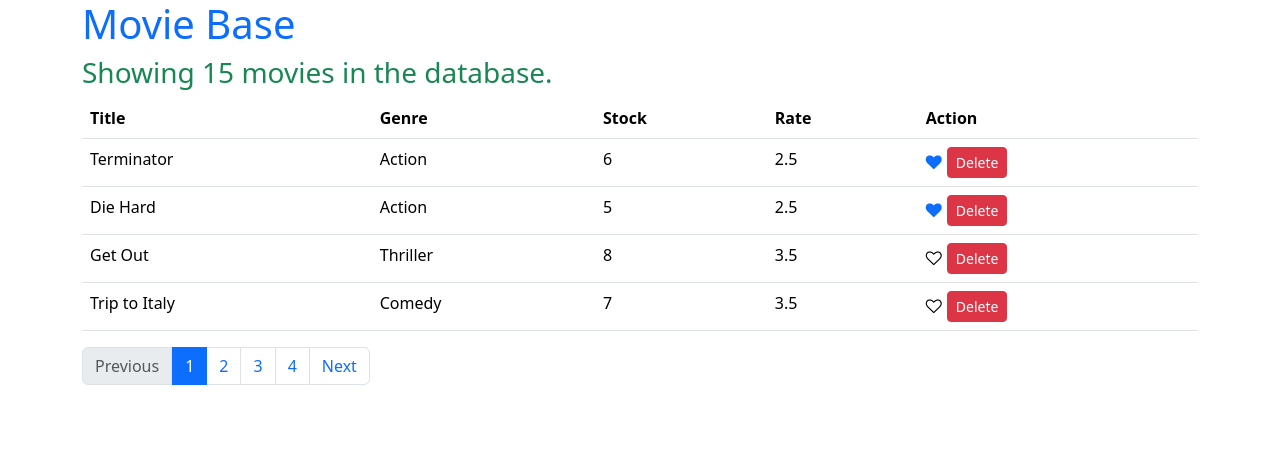
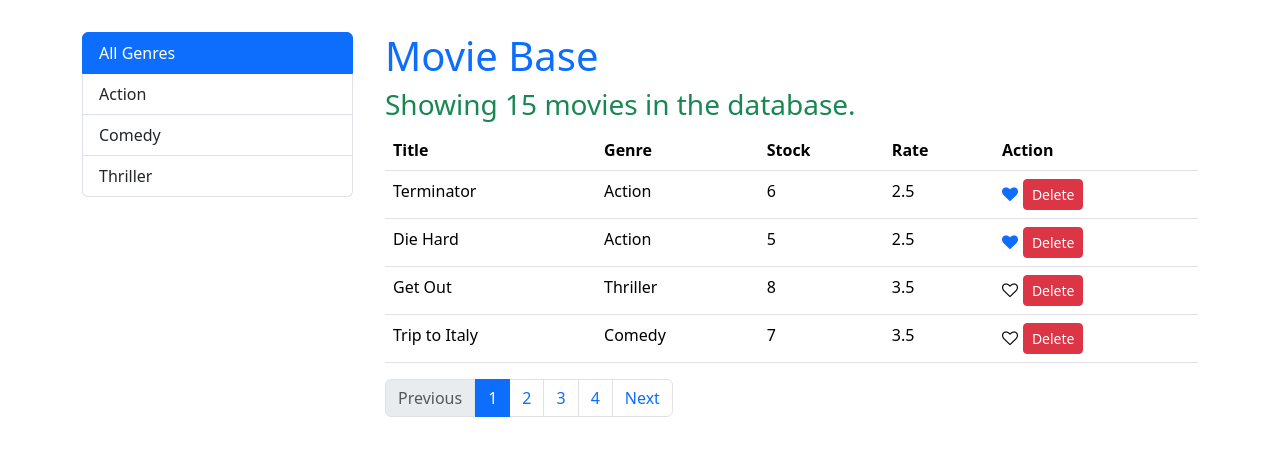
Before and after one commit to SimonGideon/vidly, a React (Create React App) app: page / in a window 1280 px wide. Shown: the top 456 px of the page. Built offline with nearby package versions, Linux system fonts and the light colour scheme.

Commit message:
add list groups

```diff
--- a/package.json
+++ b/package.json
@@ -10,6 +10,7 @@
     "bootstrap": "^5.3.3",
     "font-awesome": "^4.7.0",
     "loadash": "^1.0.0",
+    "prop-types": "^15.8.1",
     "react": "^18.3.1",
     "react-dom": "^18.3.1",
     "react-scripts": "5.0.1",
--- a/src/components/movies.jsx
+++ b/src/components/movies.jsx
@@ -4,6 +4,7 @@ import Like from "./common/like";
 import Pagination from "./pagination";
 import _ from "lodash";
 import { paginate } from "../utils/paginate";
+import SideList from "./sideList";
 
 const Movies = () => {
   const [movies, setMovies] = useState(getMovies());
@@ -35,6 +36,17 @@ const Movies = () => {
     setCurrentPage(currentPage - 1);
   };
 
+  // ongenre
+  const handleGenreSelect = (genre) => {
+    if (genre === "All") {
+      setMovies(getMovies());
+      return;
+    }
+    const newMovies = getMovies().filter(
+      (movie) => movie.genre.name === genre.name
+    );
+    setMovies(newMovies);
+  };
   // pagination
 
   const itemsCount = movies.length;
@@ -43,7 +55,8 @@ const Movies = () => {
   const PaginatedMovies = paginate(movies, currentPage, pageSize);
 
   return (
-    <div>
+    <div className="movie-container">
+      <SideList selectGenre={handleGenreSelect} />
       {movies.length === 0 ? (
         <p className="text-danger mt-3">There are no movies in the database.</p>
       ) : (
--- a/src/components/pagination.jsx
+++ b/src/components/pagination.jsx
@@ -1,5 +1,6 @@
 import React from "react";
 import _ from "lodash";
+import PropTypes from "prop-types";
 const Pagination = (props) => {
   const {
     currentPage,
@@ -10,7 +11,7 @@ const Pagination = (props) => {
     handlePrevious,
   } = props;
 
-  if (pageCount <= 1) return null;
+  if (pageCount <= 2) return null;
   return (
     <nav className="text-centre" aria-label="Page navigation example">
       <ul className="pagination">
@@ -53,4 +54,12 @@ const Pagination = (props) => {
   );
 };
 
+Pagination.propTypes = {
+  currentPage: PropTypes.number.isRequired,
+  onPageChange: PropTypes.func.isRequired,
+  pages: PropTypes.array.isRequired,
+  pageCount: PropTypes.number.isRequired,
+  handleNext: PropTypes.func.isRequired,
+  handlePrevious: PropTypes.func.isRequired,
+};
 export default Pagination;
--- /dev/null
+++ b/src/components/sideList.jsx
@@ -0,0 +1,45 @@
+import { getGenres } from "../services/fakeGenreService";
+import React, { useState } from "react";
+const SideList = (props) => {
+  const [active, setActive] = useState("All");
+  const { selectGenre } = props;
+  const genres = getGenres();
+
+  const handleActive = (genre) => {
+    genre === "All" ? setActive("All") : setActive(genre.name);
+    selectGenre(genre);
+  };
+
+  return (
+    <div>
+      <ul className="list-group">
+        <li
+          onClick={() => {
+            handleActive("All");
+          }}
+          className={
+            active === "All" ? "list-group-item active" : "list-group-item"
+          }
+          aria-current="true"
+        >
+          All Genres
+        </li>
+        {genres.map((genre) => (
+          <li
+            key={genre._id}
+            onClick={() => handleActive(genre)}
+            className={
+              genre.name === active
+                ? "list-group-item active"
+                : "list-group-item"
+            }
+          >
+            {genre.name}
+          </li>
+        ))}
+      </ul>
+    </div>
+  );
+};
+
+export default SideList;
--- a/src/index.css
+++ b/src/index.css
@@ -18,3 +18,11 @@ code {
   gap: 5px;
   align-items: center;
 }
+
+
+.movie-container {
+  display: grid;
+  grid-template-columns: 1fr 3fr;
+  gap: 2rem;
+  margin-top: 2rem;
+}
```
Also changed, not shown: 1 other file (tests, documents, lock files or other folders).
